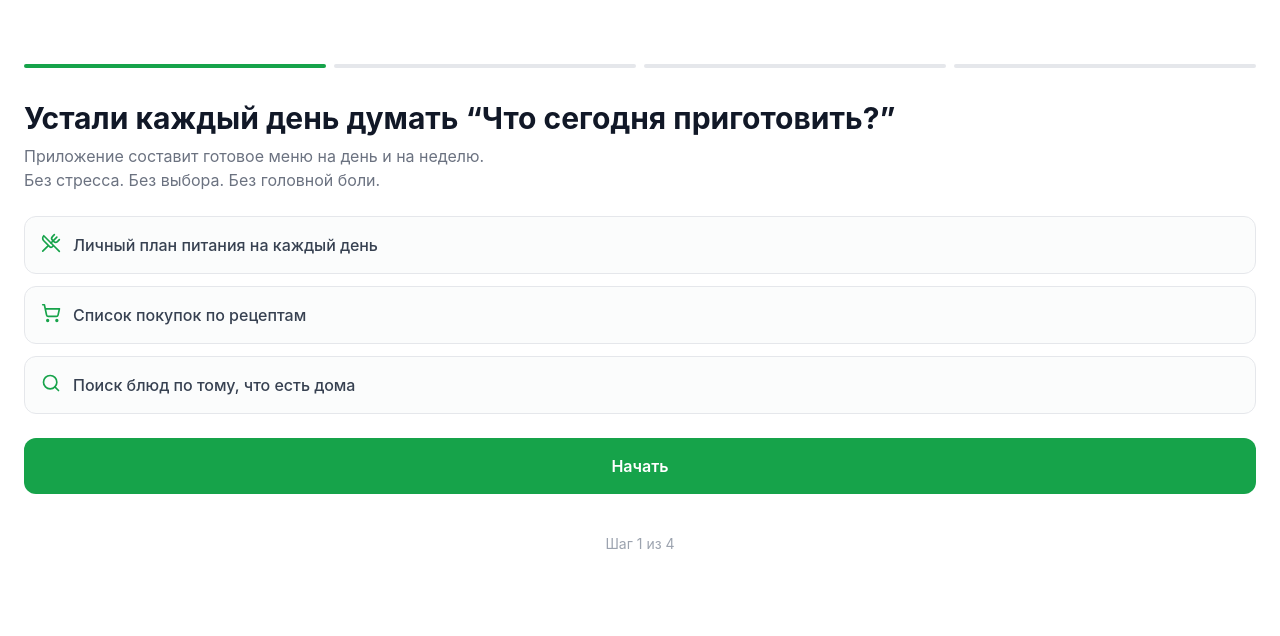
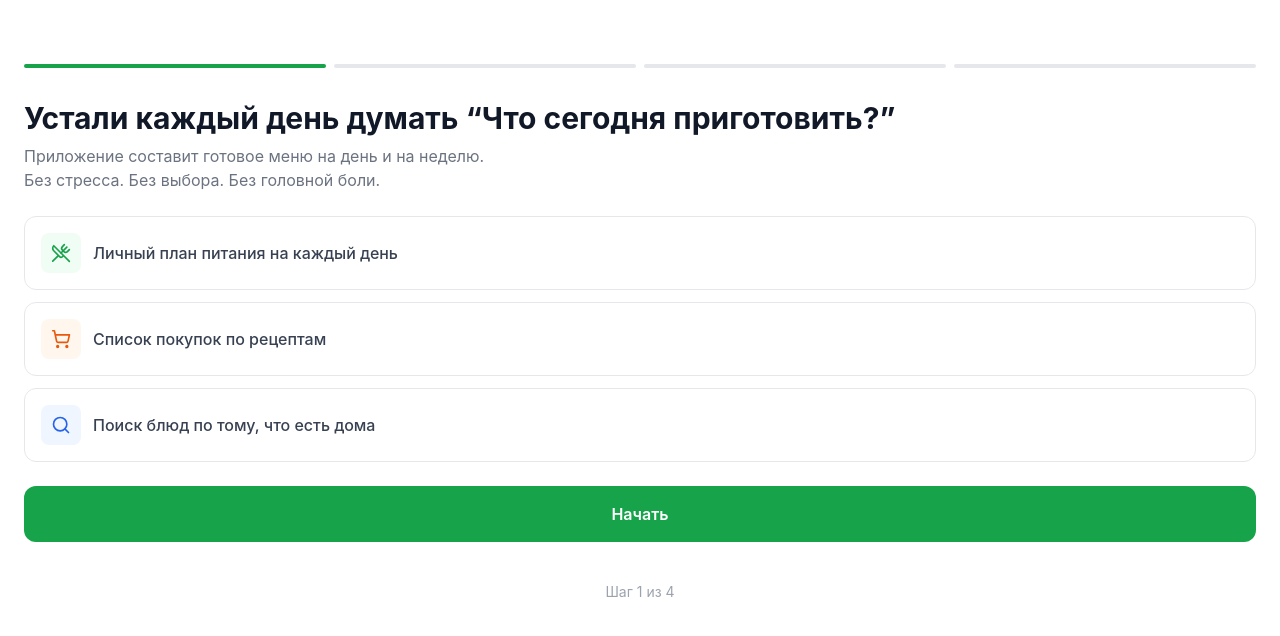
Before and after one commit to denisoed/damdu, a React (Vite) app: page / in a window 1280 px wide. Shown: the top 636 px of the page. Built offline with nearby package versions, Linux system fonts and the light colour scheme.

Commit message:
Improve onboarding feature card styling

```diff
--- a/src/components/Onboarding.tsx
+++ b/src/components/Onboarding.tsx
@@ -24,6 +24,12 @@ const Onboarding: React.FC<OnboardingProps> = ({ onComplete }) => {
   ];
 
   const featureIcons = [UtensilsCrossed, ShoppingCart, Search];
+
+  const featureStyles = [
+    { color: 'text-green-600', bg: 'bg-green-50' },
+    { color: 'text-orange-600', bg: 'bg-orange-50' },
+    { color: 'text-blue-600', bg: 'bg-blue-50' }
+  ];
 
   const stepsCount = questions.length + 1;
 
@@ -59,10 +65,14 @@ const Onboarding: React.FC<OnboardingProps> = ({ onComplete }) => {
               {["Личный план питания на каждый день", "Список покупок по рецептам", "Поиск блюд по тому, что есть дома"].map((text, idx) => (
                 <div
                   key={text}
-                  className="p-4 rounded-xl border border-gray-200 bg-gray-50/60 text-gray-700 font-medium flex items-start gap-3 animate-slide-up opacity-0"
+                  className="p-4 rounded-xl border border-gray-200 bg-white text-gray-700 font-medium flex items-center gap-3 animate-slide-up opacity-0"
                   style={{ animationDelay: `${idx * 100}ms` }}
                 >
-                  <span className="text-lg text-green-600">{React.createElement(featureIcons[idx], { size: 20 })}</span>
+                  <span
+                    className={`flex items-center justify-center w-10 h-10 rounded-lg ${featureStyles[idx].bg} ${featureStyles[idx].color}`}
+                  >
+                    {React.createElement(featureIcons[idx], { size: 20 })}
+                  </span>
                   <span>{text}</span>
                 </div>
               ))}
```
